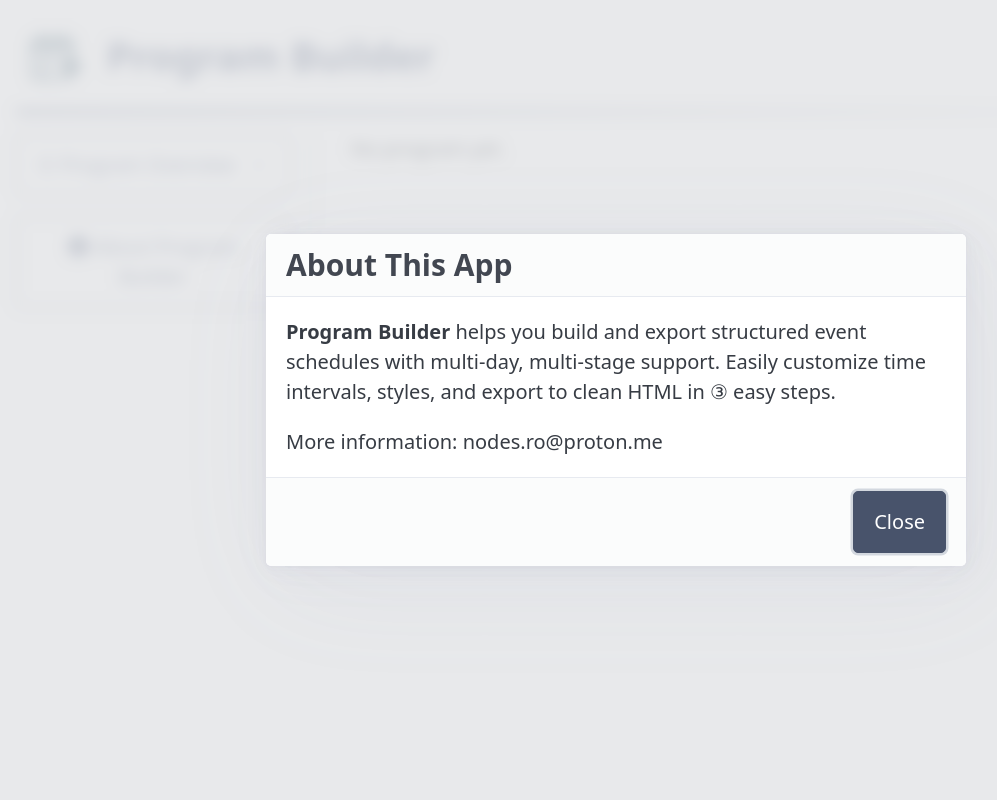
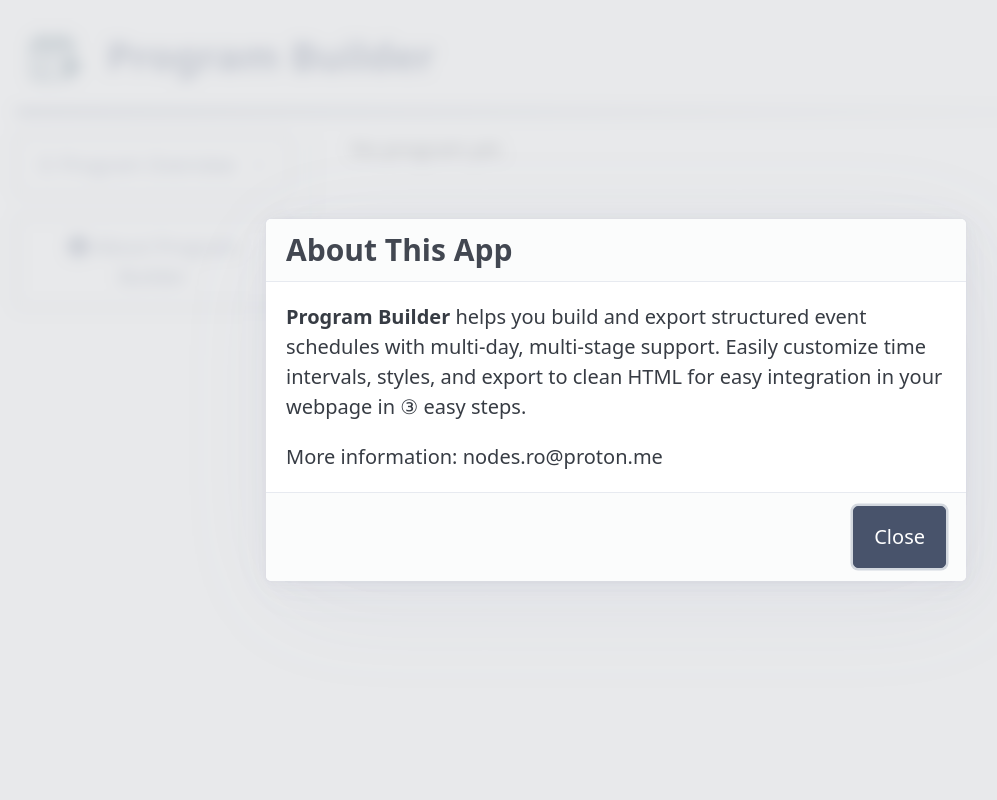
Before and after one commit to nodes-ro/ProgramBuilder, a Flask app: page / in a window 1280 px wide, after a click on "About Program Builder". Shown: the whole page, without its empty margins (24-1021 px from the left). Run offline with Flask 3, Linux system fonts and the light colour scheme; some libraries are stand-ins or nearby versions.

```diff
--- a/templates/index.html
+++ b/templates/index.html
@@ -289,7 +289,7 @@
                   <h3>About This App</h3>
                 </header>
                 <p>
-                  <strong>Program Builder</strong> helps you build and export structured event schedules with multi-day, multi-stage support. Easily customize time intervals, styles, and export to clean HTML in ③ easy steps.
+                  <strong>Program Builder</strong> helps you build and export structured event schedules with multi-day, multi-stage support. Easily customize time intervals, styles, and export to clean HTML for easy integration in your webpage in ③ easy steps.
                 </p>
                   <p>
                       More information: nodes.ro@proton.me
```
